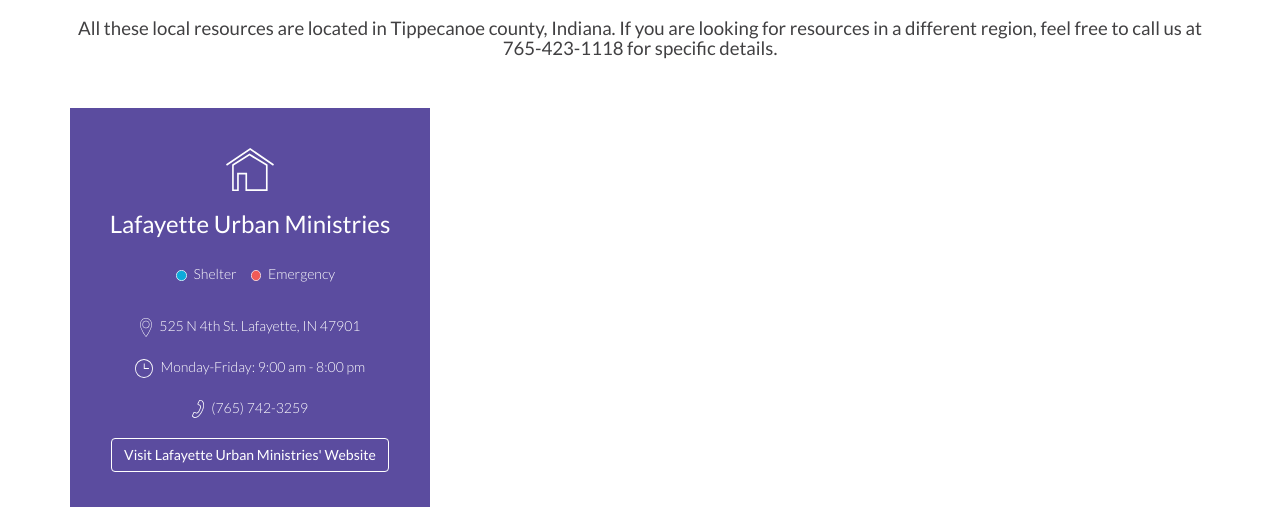
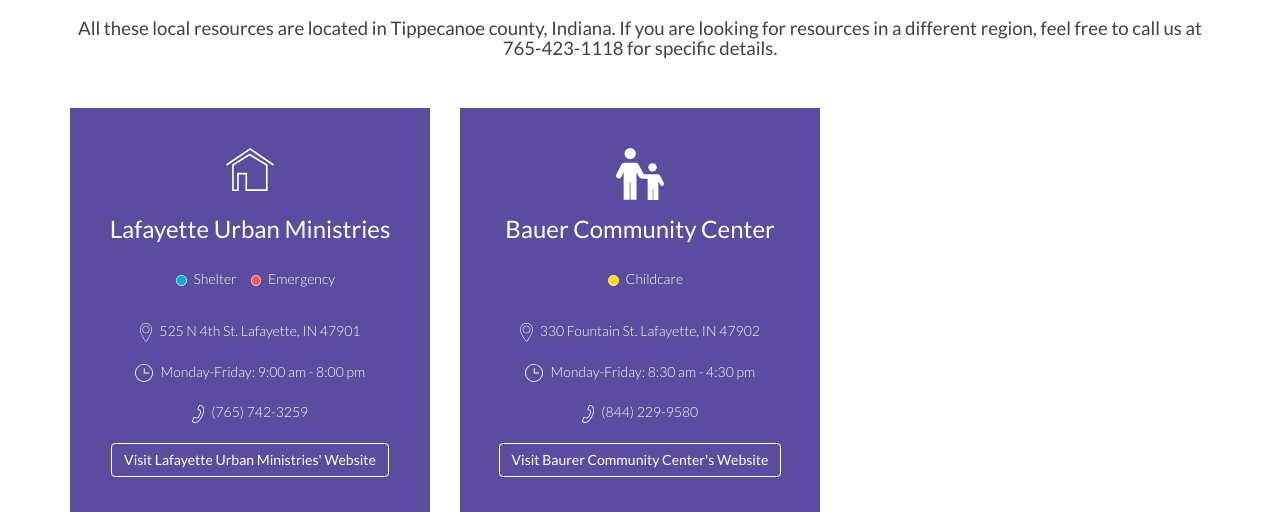
Before and after one commit to techdev5521/ywca, a plain HTML site: page index.html in a window 1280 px wide. Shown: the part 342-854 px from the top of the page. Drawn offline with Linux system fonts and the light colour scheme.

Commit message:
Second Card

```diff
--- a/css/main.css
+++ b/css/main.css
@@ -47,8 +47,8 @@ hr {
 	margin-left: auto;
 	margin-right: auto;
 	margin-top: 2.8125em;
-	max-height: 3.4375em;
-	max-width: 3.4375em;
+	height: 3.4375em;
+	width: 3.4375em;
 }
 
 .resource-tags {
--- a/index.html
+++ b/index.html
@@ -195,7 +195,72 @@
 						</div>
 
 						<div class="col-md-4">
-							<div class="resource"></div>
+							<div class="resource">
+								<div id="bauer-community-center">
+
+									<div class="row">
+										<div class="col-md-12">
+											<div class="resource-icon">
+												<img src="images/local-resources_parent-child.svg" alt="Baurer Community Center">
+											</div>
+										</div>
+									</div>
+
+									<div class="row">
+										<div class="col-md-12">
+											<h3>Bauer Community Center</h3>
+										</div>
+									</div>
+
+									<div class="row">
+										<div class="col-md-12">
+											<div class="resource-tags">
+
+												<div class="row">
+													<div class="col-md-12">
+														<p><img src="images/local-resources_childcare.svg" alt="Emergency">Childcare</p>
+													</div>
+												</div>
+
+											</div>
+										</div>
+									</div>
+
+									<div class="row">
+										<div class="col-md-12">
+											<div class="resource-info">
+
+												<div class="table-responsive">
+													<table class="table table-condensed borderless">
+														<tr>
+															<td>
+																<p><img src="images/local-resources_location.svg" alt="Location">330 Fountain St. Lafayette, IN 47902</p>
+															</td>
+														</tr>
+														<tr>
+															<td>
+																<p><img src="images/local-resources_hours.svg" alt="Hours">Monday-Friday: 8:30 am - 4:30 pm</p>
+															</td>
+														</tr>
+														<tr>
+															<td>
+																<p><a href="tel:+18442299580"><img src="images/local-resources_phone.svg" alt="Phone">(844) 229-9580</a></p>
+															</td>
+														</tr>
+														<tr>
+															<td>
+																<p><a href="http://bauerfamilyresources.org/"><button class="btn btn-outline">Visit Baurer Community Center's Website</button></a></p>
+															</td>
+														</tr>
+													</table>
+												</div>
+
+											</div>
+										</div>
+									</div>
+
+								</div>
+							</div>
 						</div>
 						<div class="col-md-4">
 							<div class="resource"></div>
```
